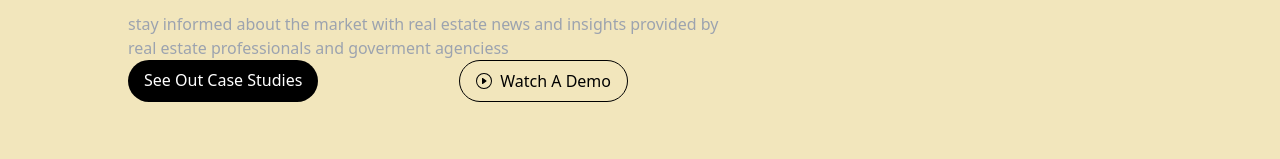
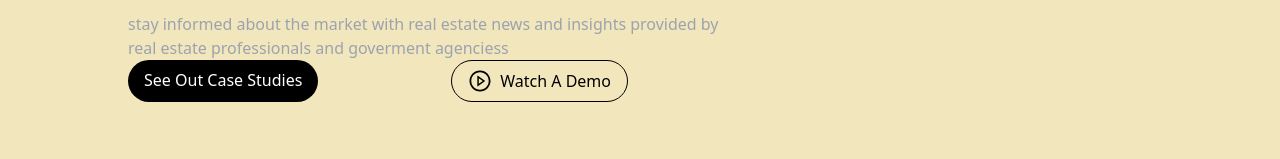
Before and after one commit to Elul-Asfaha/realestate, a React (Vite) app: page / in a window 1280 px wide. Shown: the part 486-645 px from the top of the page. Built offline with nearby package versions, Linux system fonts and the light colour scheme.

Commit message:
Add files via upload

```diff
--- a/src/components/Home.jsx
+++ b/src/components/Home.jsx
@@ -1,4 +1,4 @@
-import { BsPlayCircle } from "react-icons/bs";
+import { AiOutlinePlayCircle } from "react-icons/ai";
 
 const Home = () => {
     return (
@@ -19,7 +19,7 @@ const Home = () => {
                     see out case studies
                 </div>
                 <div className='capitalize py-2 px-4 border border-black rounded-full flex items-center justify-center gap-2'>
-                    <BsPlayCircle /> watch a demo
+                    <AiOutlinePlayCircle className='text-2xl' /> watch a demo
                 </div>
             </div>
         </div>
```
